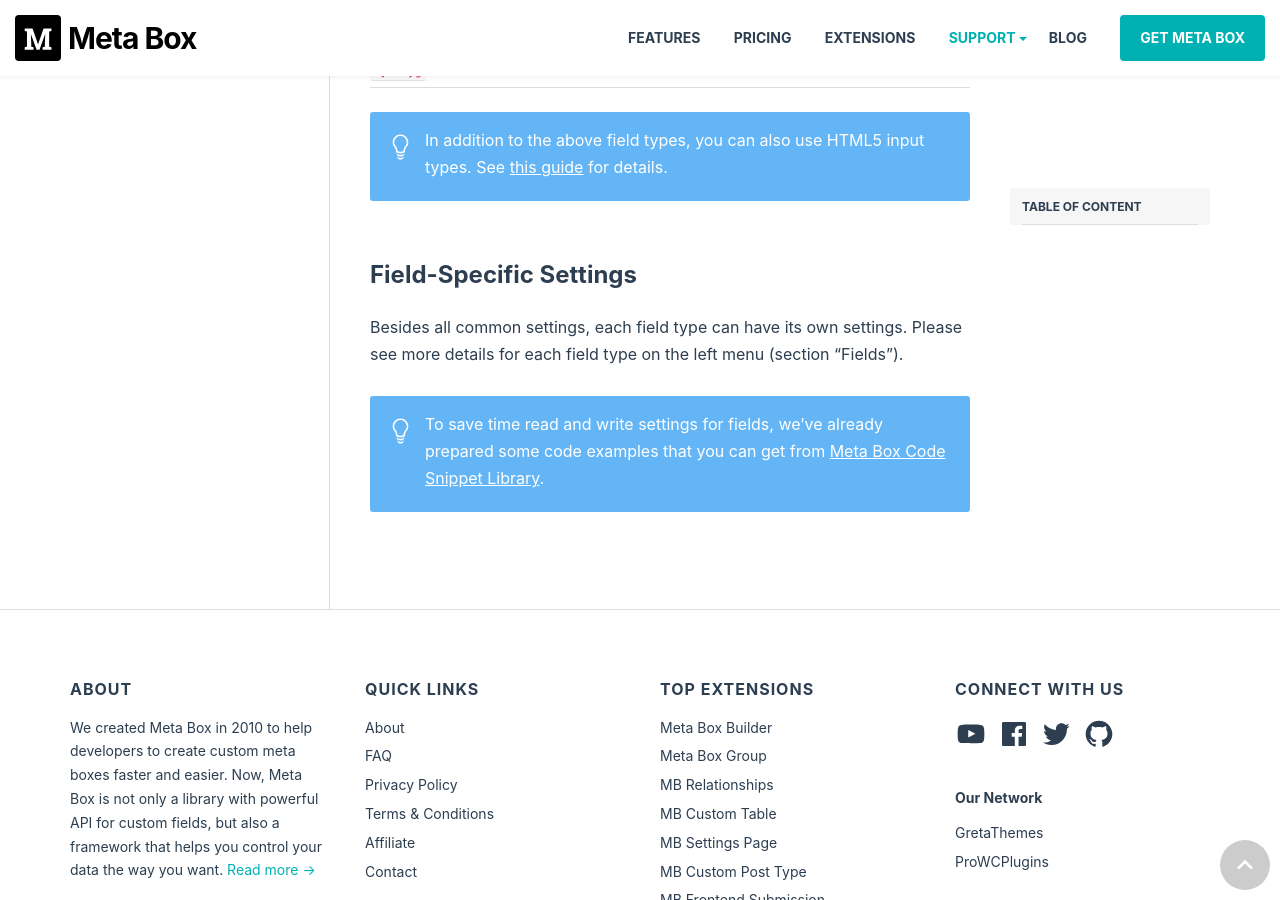
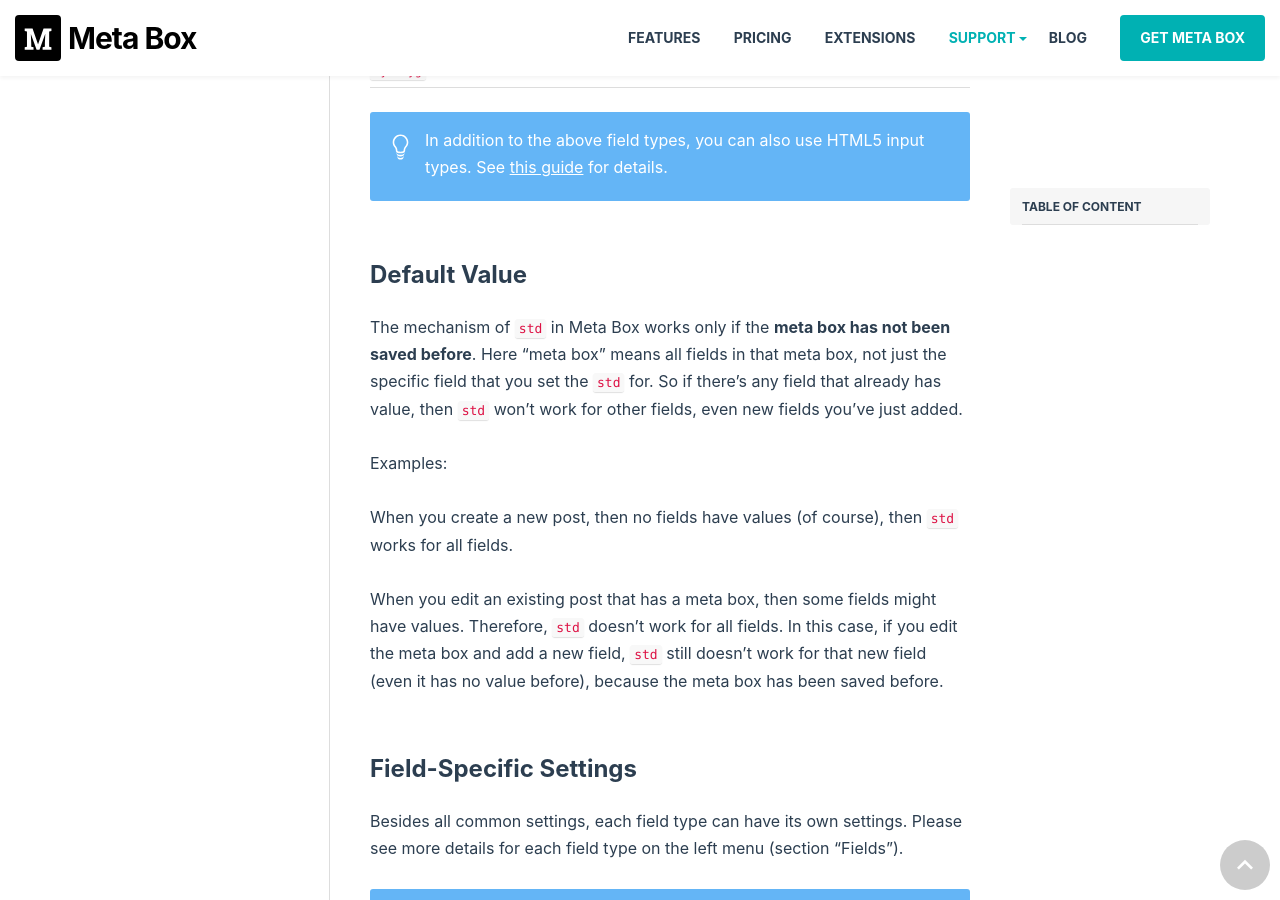
Before and after one commit to wpmetabox/docs, a Jekyll site: the page built from _docs/field-settings.md, in a window 1280 px wide and 900 px high, scrolled down 3109 px. Built offline with Jekyll 4.4.1, drawn with Linux system fonts in a browser that asks for light colours; comment, search, counter and statistics services are not loaded.

Commit message:
Update field-settings.md

```diff
--- a/_docs/field-settings.md
+++ b/_docs/field-settings.md
@@ -81,6 +81,16 @@
 
 {% include alert.html content="In addition to the above field types, you can also use HTML5 input types. See [this guide](/html5-input-types/) for details." %}
 
+## Default value
+
+The mechanism of `std` in Meta Box works only if the **meta box has not been saved before**. Here "meta box" means all fields in that meta box, not just the specific field that you set the `std` for. So if there's any field that already has value, then `std` won't work for other fields, even new fields you've just added.
+
+Examples:
+
+When you create a new post, then no fields have values (of course), then `std` works for all fields.
+
+When you edit an existing post that has a meta box, then some fields might have values. Therefore, `std` doesn't work for all fields. In this case, if you edit the meta box and add a new field, `std` still doesn't work for that new field (even it has no value before), because the meta box has been saved before.
+
 ## Field-specific settings
 
 Besides all common settings, each field type can have its own settings. Please see more details for each field type on the left menu (section "Fields").
```
